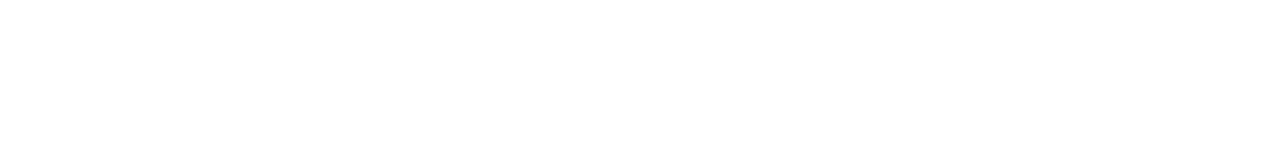
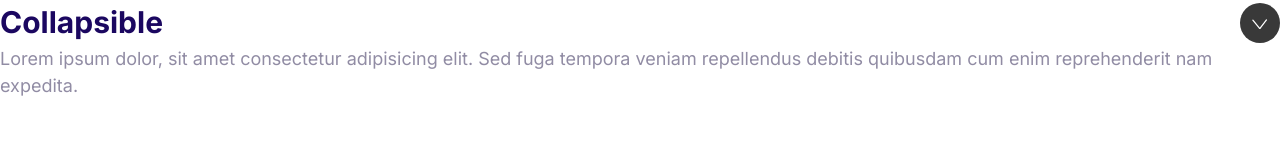
Before and after one commit to codearugula/WebsiteProject, a plain HTML site: page index.html in a window 1280 px wide. Drawn offline with Linux system fonts and the light colour scheme.

Commit message:
added collapsible

```diff
--- a/css/styles.css
+++ b/css/styles.css
@@ -538,3 +538,38 @@ a {
     margin: 0 2rem;
   }
 }
+
+/* Collapsible */
+
+.collapsible header {
+  display: flex;
+  align-items: center;
+  justify-content: space-between;
+}
+
+.collapsible__h2 {
+  margin: 0;
+  font-size: 3rem;
+}
+
+.collapsible__chevron {
+  transform: rotate(-90deg);
+  transition: 0.3s;
+}
+
+.collapsible__footer {
+  max-height: 0;
+  overflow: hidden;
+  transition: all 0.3s;
+  opacity: 0;
+}
+
+.collapsible--expanded .collapsible__chevron {
+  transform: none;
+}
+
+.collapsible--expanded .collapsible__footer {
+  display: block;
+  max-height: 100vh;
+  opacity: 1;
+}
--- a/index.html
+++ b/index.html
@@ -1,16 +1,31 @@
 <!DOCTYPE html>
 <html lang="en">
+
 <head>
   <meta charset="UTF-8" />
   <meta name="viewport" content="width=device-width, initial-scale=1.0" />
   <title>Document</title>
   <link rel="preconnect" href="https://fonts.gstatic.com" />
-    <link
-      href="https://fonts.googleapis.com/css2?family=Inter:wght@400;600;700&display=swap"
-      rel="stylesheet"
-    />
+  <link href="https://fonts.googleapis.com/css2?family=Inter:wght@400;600;700&display=swap" rel="stylesheet" />
   <link rel="stylesheet" href="css/normalize.css" />
   <link rel="stylesheet" href="css/styles.css" />
 </head>
-  <body></body>
+
+<body>
+
+  <div class="collapsible collapsible--expanded">
+    <header>
+      <h2 class="collapsible__h2">Collapsible</h2>
+      <svg class="icon icon--primary icon--white collapsible__chevron">
+        <use xlink:href="images/sprite.svg#chevron"></use>
+      </svg>
+    </header>
+    <footer class="collapsible__footer">
+      Lorem ipsum dolor, sit amet consectetur adipisicing elit. Sed fuga tempora veniam repellendus debitis quibusdam
+      cum enim reprehenderit nam expedita.
+    </footer>
+  </div>
+  <script src="js/main.js"></script>
+</body>
+
 </html>
--- /dev/null
+++ b/js/main.js
@@ -0,0 +1,6 @@
+const collapsibles = document.querySelectorAll(".collapsible");
+collapsibles.forEach((item) =>
+  item.addEventListener("click", function () {
+    this.classList.toggle("collapsible--expanded");
+  })
+);
```
Also changed, not shown: components/collapsible.html (added, +13 -0 lines). Lines whose indentation alone changed are shown as unchanged.
